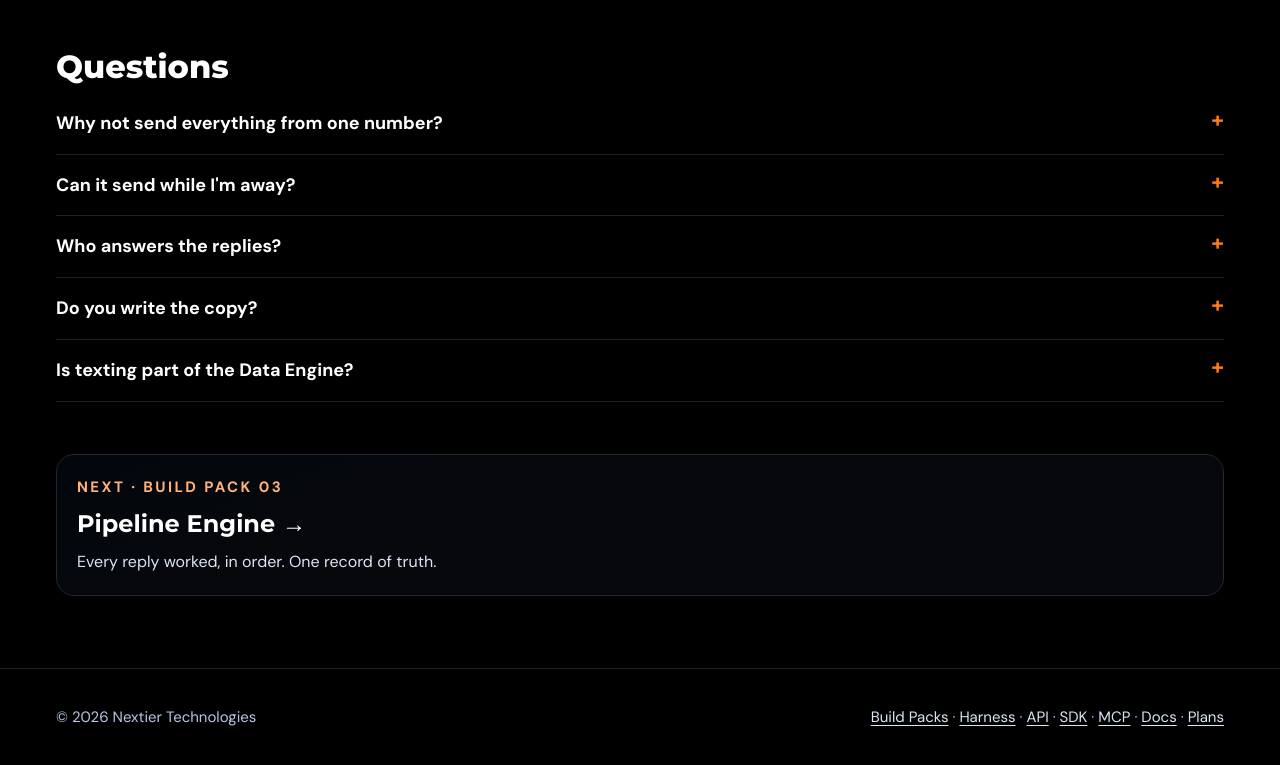
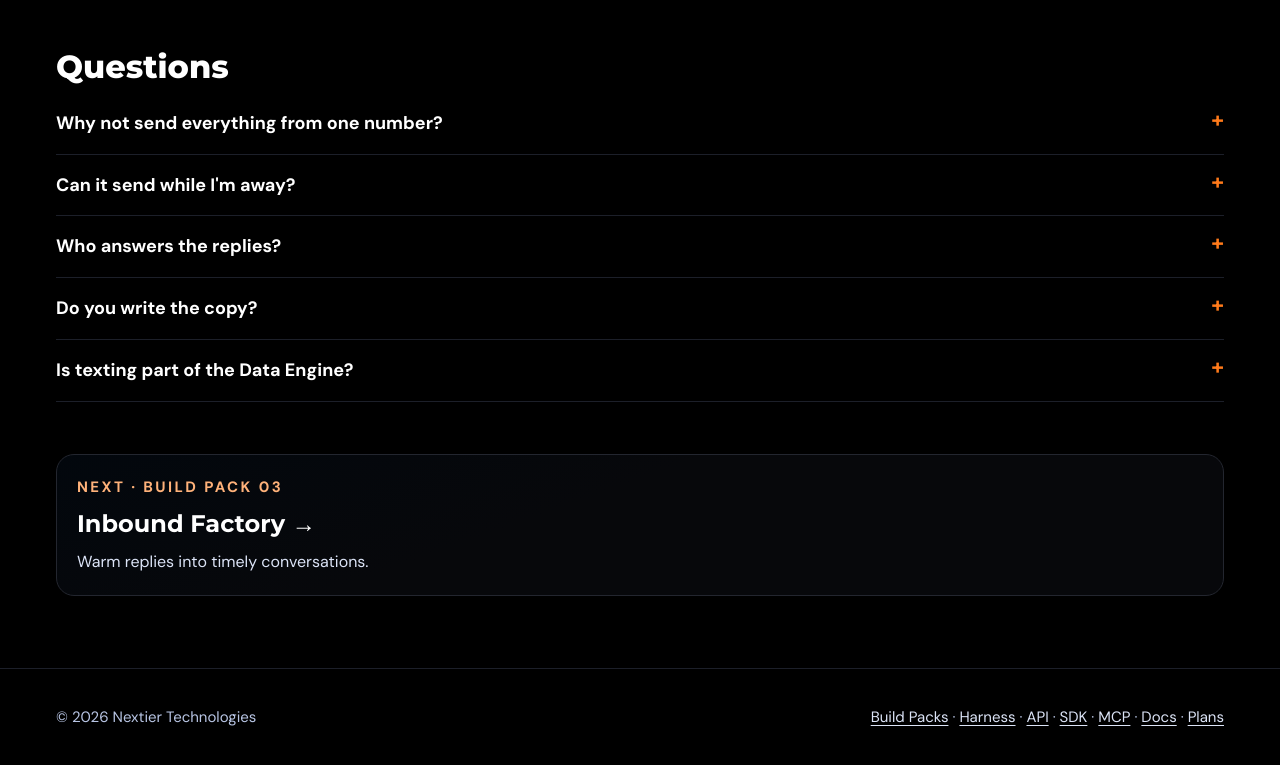
Before and after one commit to NextierTech11105/nextierglobal, a plain HTML site: page campaign-engine.html in a window 1280 px wide. Shown: the part 4307-5072 px from the top of the page. Drawn offline with Linux system fonts and the light colour scheme.

Commit message:
Update campaign-engine.html references to Inbound Factory

```diff
--- a/campaign-engine.html
+++ b/campaign-engine.html
@@ -87,7 +87,7 @@
 </section>
 
 <section class="sec last">
-<a class="card nextpack" href="pipeline-engine.html"><div class="k">Next · Build Pack 03</div><h3>Pipeline Engine →</h3><p>Every reply worked, in order. One record of truth.</p></a>
+<a class="card nextpack" href="inbound-factory.html"><div class="k">Next · Build Pack 03</div><h3>Inbound Factory →</h3><p>Warm replies into timely conversations.</p></a>
 </section>
 </main>
 <footer><div class="wrap in"><span>© 2026 Nextier Technologies</span><span><a href="build-packs.html">Build Packs</a> · <a href="harness.html">Harness</a> · <a href="api.html">API</a> · <a href="sdk.html">SDK</a> · <a href="mcp.html">MCP</a> · <a href="docs.html">Docs</a> · <a href="plans.html">Plans</a></span></div></footer>
```
